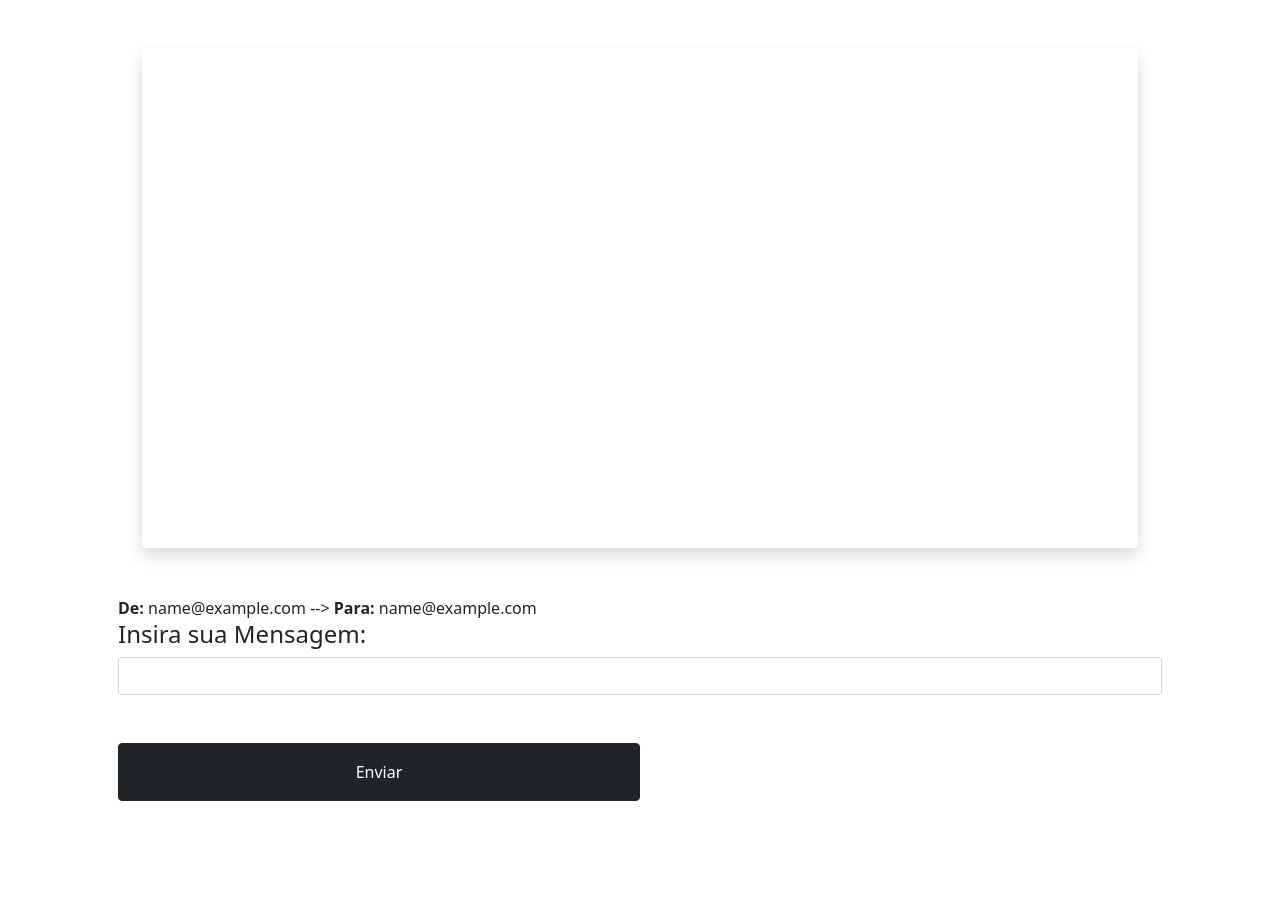
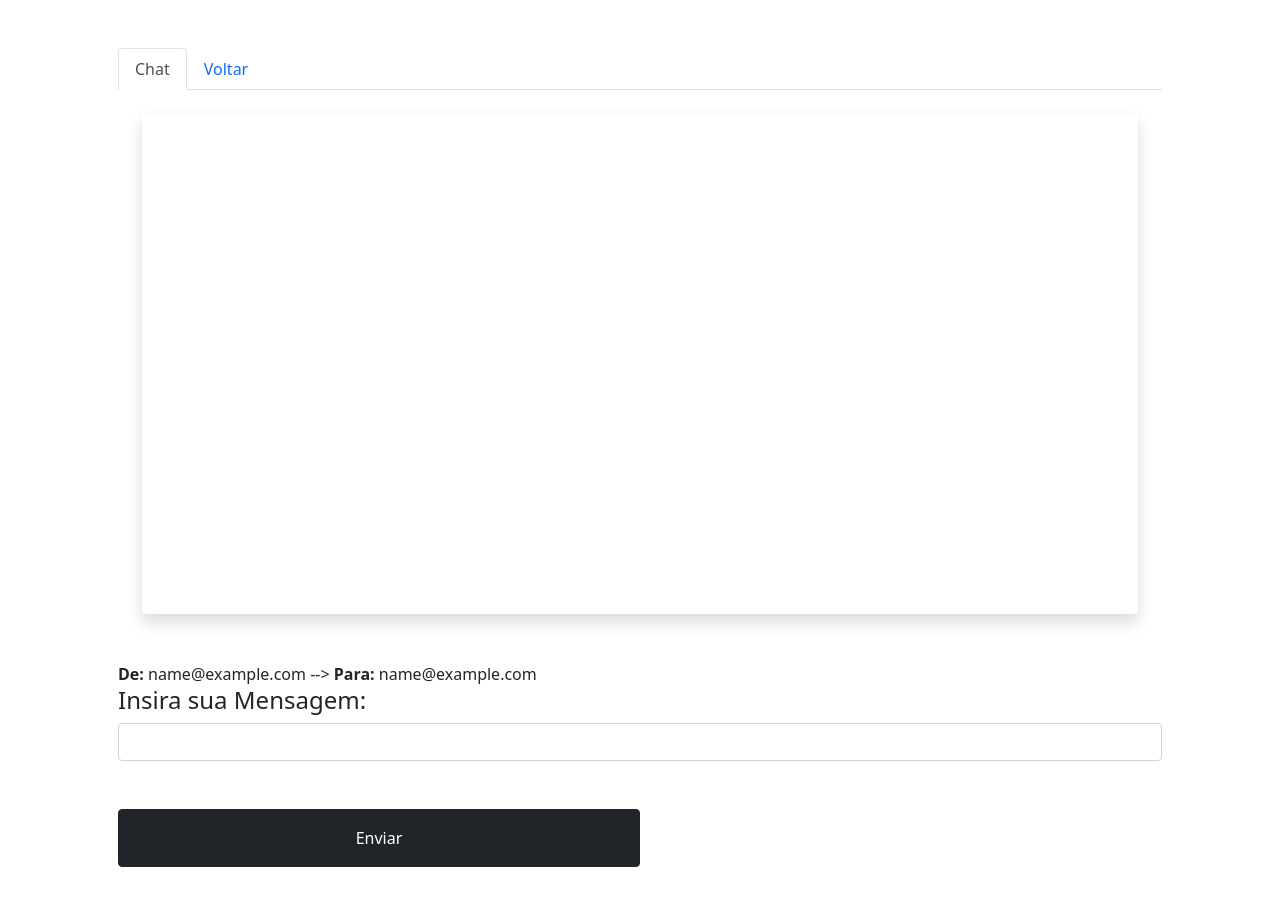
Before and after one commit to JoaoNogaroli/projeto-all, a Flask app: page /conversa in a window 1280 px wide. Before the commit the page ends 801 px from the top, so only its background shows below. Run offline with Flask 2, Linux system fonts and the light colour scheme; the visitor is signed in with stand-in values (Sample User, id 1); data that the repository does not hold is empty; some libraries are stand-ins or nearby versions.

Commit message:
finished

```diff
--- a/templates/conversa.html
+++ b/templates/conversa.html
@@ -1,8 +1,34 @@
 {% extends "base.html" %}
 {% block content %}
+<style>
+
+    ::-webkit-scrollbar{
+        width: 7px;
+    }
+
+    ::-webkit-scrollbar-track{
+        border:0px solid rgba(120, 121, 134, 0.411);
+        box-shadow: inset 0 0 0.5px rgba(43, 39, 63, 0.301);
+    }
+    ::-webkit-scrollbar-thumb{
+        background-color: rgba(51, 51, 77, 0.486);
+        border-radius: 5px;
+
+    }
+
+</style>
+
+<div class="container p-5">
+    <ul class="nav nav-tabs">
+        <li class="nav-item">
+          <a class="nav-link active" href="/conversa">Chat</a>
+        </li>
+        <li class="nav-item">
+          <a class="nav-link" href="/logado">Voltar</a>
+        </li>
 
 
-<div class="container p-5">
+      </ul><br>
     <div class="row">
         <div class="col-sm">
             <div class="container">
```
